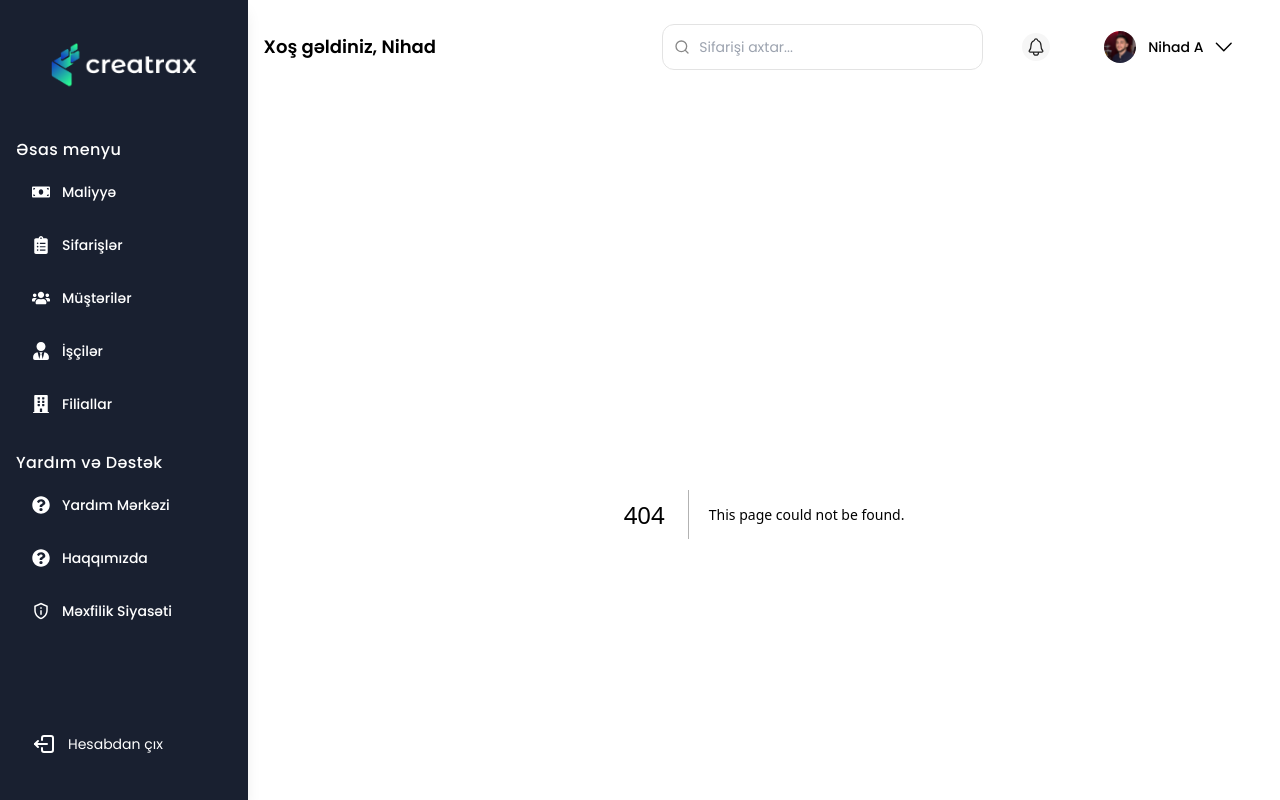
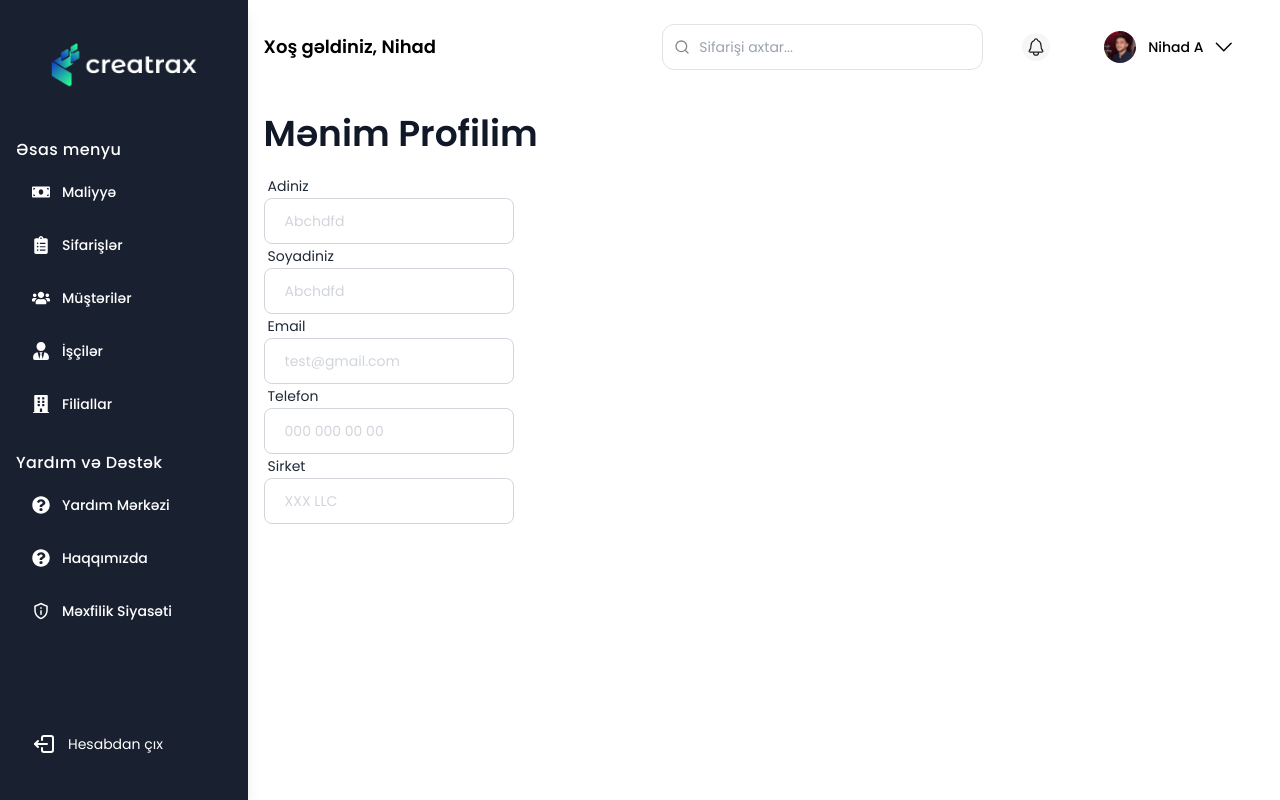
Before and after one commit to nihad-xalq/creatrax, a Next.js app: page /app/profile in a window 1280 px wide. Before the commit this address had no page. Built offline with nearby package versions, Linux system fonts and the light colour scheme.

Commit message:
the work has started for profile page

```diff
--- /dev/null
+++ b/src/app/(pages)/app/(user)/profile/page.tsx
@@ -0,0 +1,12 @@
+import { ProfileView } from "@/views/ProfileView";
+
+export default function ProfilePage() {
+    return (
+        <section className="">
+            <div className="">
+                <ProfileView />
+                {/* <ProfileView data={branchesData} /> */}
+            </div>
+        </section>
+    );
+}
--- a/src/components/semantic/Header.tsx
+++ b/src/components/semantic/Header.tsx
@@ -9,12 +9,12 @@ import { useState } from "react";
 import Image from "next/image";
 import Link from "next/link";
 import {
-  CiSettings,
-  CiImageOn,
-  CiTextAlignJustify,
+  // CiImageOn,
+  // CiTextAlignJustify,
   CiLogout,
 } from "react-icons/ci";
 import React from "react";
+import { BsPerson } from "react-icons/bs";
 
 interface HeaderLinksTypes {
   title: string;
@@ -51,24 +51,24 @@ interface NotificationsDataType {
 
 const dropdownData: DropdownDataTypes[] = [
   {
-    label: "Settings",
-    icon: <CiSettings style={{ width: rem(14), height: rem(14) }} />,
-    link: "/app/settings",
+    label: "View Profile",
+    icon: <BsPerson style={{ width: rem(14), height: rem(14) }} />,
+    link: "/app/profile",
   },
-  {
-    label: "Messages",
-    icon: <CiTextAlignJustify style={{ width: rem(14), height: rem(14) }} />,
-    link: "/app/messages",
-  },
-  {
-    label: "Gallery",
-    icon: <CiImageOn style={{ width: rem(14), height: rem(14) }} />,
-    link: "/app/gallery",
-  },
+  // {
+  //   label: "Messages",
+  //   icon: <CiTextAlignJustify style={{ width: rem(14), height: rem(14) }} />,
+  //   link: "/app/messages",
+  // },
+  // {
+  //   label: "Gallery",
+  //   icon: <CiImageOn style={{ width: rem(14), height: rem(14) }} />,
+  //   link: "/app/gallery",
+  // },
   {
     label: "Log out",
     icon: <CiLogout style={{ width: rem(14), height: rem(14) }} />,
-    link: "#",
+    link: "/",
   },
 ];
 
--- /dev/null
+++ b/src/views/ProfileView.tsx
@@ -0,0 +1,48 @@
+"use client"
+
+import { CFormProvider } from "@/components/form/CFormProvider";
+import { yupResolver } from "@hookform/resolvers/yup";
+import { PageTitle } from "@/components/PageTitle";
+import { useForm } from "react-hook-form";
+import * as yup from "yup";
+import { InputTextField } from "@/components/form/InputTextField";
+
+const schema = yup.object().shape({
+    name: yup.string().required("Bu xana vacibdir"),
+    surname: yup.string().required("Bu xana vacibdir"),
+    email: yup.string().required("Bu xana vacibdir"),
+    phone_number: yup.string().required("Bu xana vacibdir"),
+    message: yup.string().required("Bu xana vacibdir"),
+    organisation: yup.string().required("Bu xana vacibdir"),
+});
+
+type FormValues = yup.InferType<typeof schema>;
+
+export const ProfileView = () => {
+
+    const methods = useForm<FormValues>({
+        resolver: yupResolver(schema),
+    });
+
+    const handleSubmit = (formData: FormValues) => {
+        console.log(formData)
+    }
+
+    return (
+        <section>
+            <div className="about_inner">
+                <PageTitle title="Mənim Profilim" />
+
+                <div className="w-1/4">
+                    <CFormProvider methods={methods} onSubmit={handleSubmit}>
+                        <InputTextField name="name" label="Adiniz" placeholder="Abchdfd" />
+                        <InputTextField name="surname" label="Soyadiniz" placeholder="Abchdfd" />
+                        <InputTextField name="email" label="Email" placeholder="test@gmail.com" />
+                        <InputTextField name="phone_number" label="Telefon" placeholder="000 000 00 00" />
+                        <InputTextField name="organisation" label="Sirket" placeholder="XXX LLC" />
+                    </CFormProvider>
+                </div>
+            </div>
+        </section>
+    )
+}
--- /dev/null
+++ b/src/views/TestOrdersView.tsx
@@ -0,0 +1,3 @@
+export const TestOrdersView = () => {
+    return <div>TestOrdersView</div>;
+}
```
